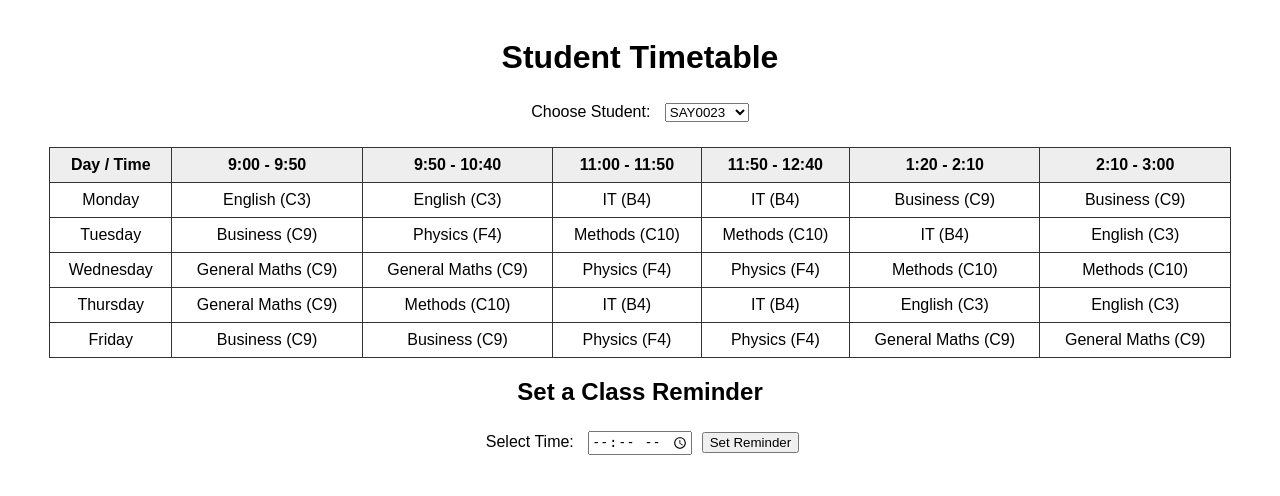
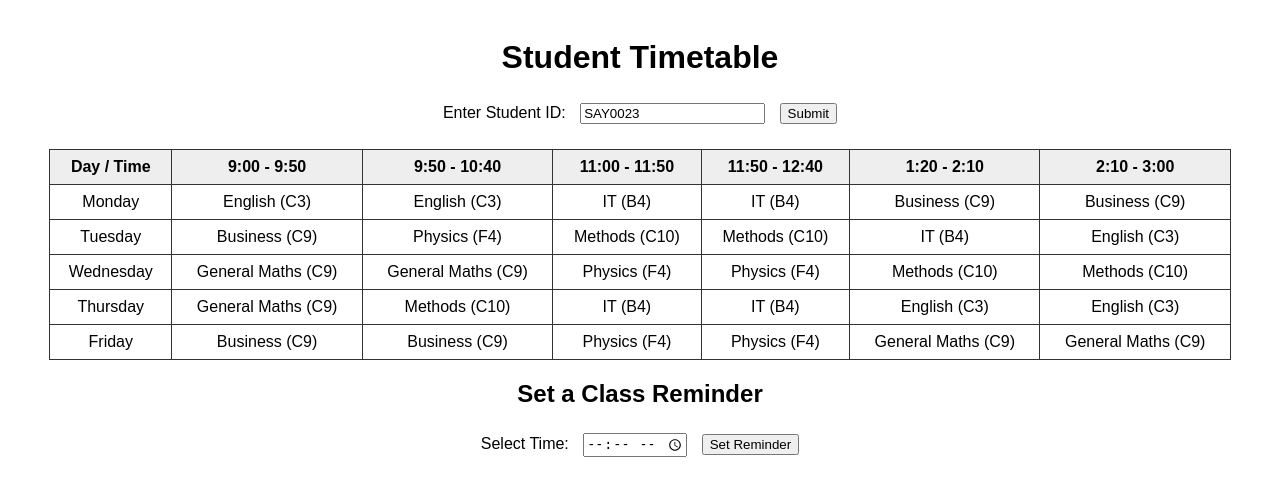
Before and after one commit to ChargeCHKNMAN/Grange-Yadh, a Flask app: page / in a window 1280 px wide. Shown: the top 496 px of the page. Run offline with Flask 3, Linux system fonts and the light colour scheme.

Commit message:
Update index.html

```diff
--- a/Grange Yadh/templates/index.html
+++ b/Grange Yadh/templates/index.html
@@ -25,7 +25,7 @@
         .reminder {
             margin-top: 20px;
         }
-        label, select, input {
+        label, input, button {
             margin: 5px;
         }
         .not-found {
@@ -33,18 +33,25 @@
             margin-top: 15px;
             font-weight: bold;
         }
+        .input-group {
+            margin-top: 15px;
+        }
     </style>
 </head>
 <body>
     <h1>Student Timetable</h1>
 
-    <form method="GET" action="/">
-        <label for="student_id">Choose Student:</label>
-        <select name="student_id" id="student_id" onchange="this.form.submit()">
-            {% for id in student_ids %}
-            <option value="{{ id }}" {% if id == selected_student %}selected{% endif %}>{{ id }}</option>
-            {% endfor %}
-        </select>
+    <form method="GET" action="/" class="input-group">
+        <label for="student_id_input">Enter Student ID:</label>
+        <input
+            type="text"
+            id="student_id_input"
+            name="student_id"
+            value="{{ selected_student }}"
+            placeholder="Enter student ID here"
+            required
+        />
+        <button type="submit">Submit</button>
     </form>
 
     {% if not_found %}
```
